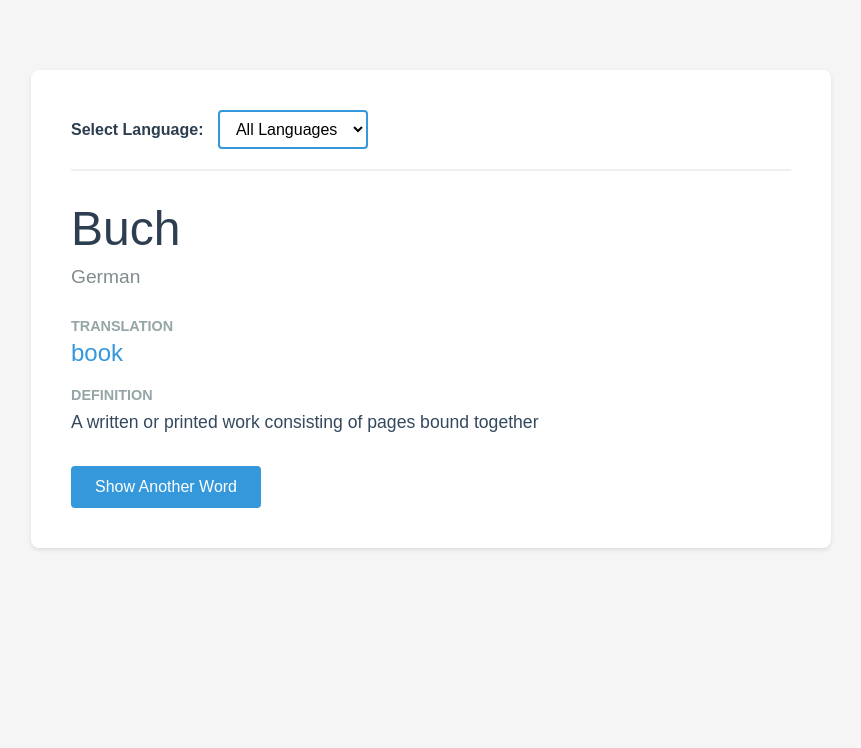
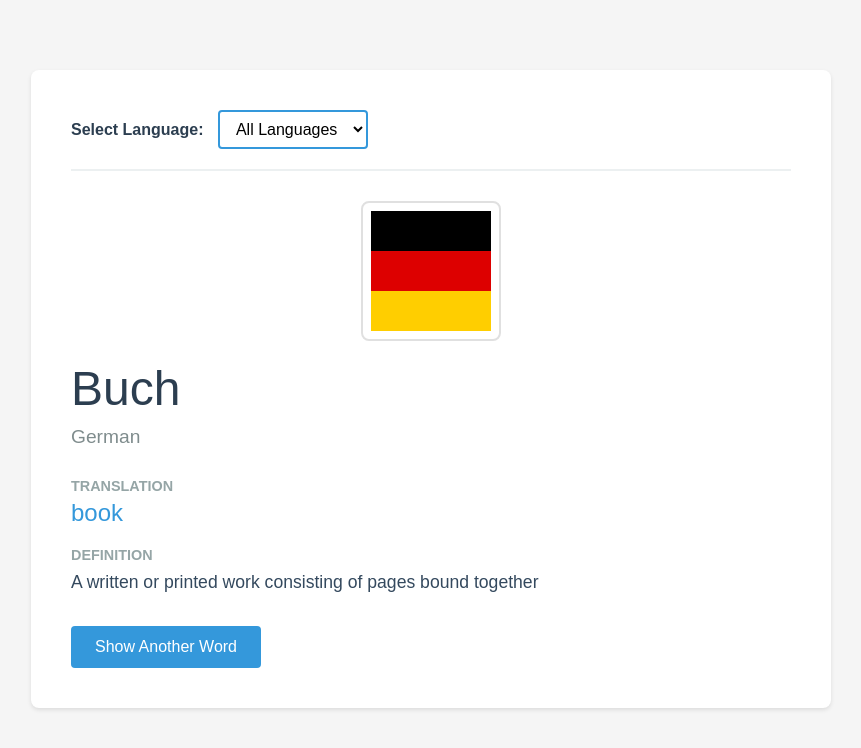
Before and after one commit to noxpert/django-language, a Django app: page / in a window 1280 px wide. Shown: the top 748 px of the page, without its empty margins (209-1070 px from the left). Run offline with Django 5.2, Linux system fonts and the light colour scheme; data comes from the database, SQL or seed files in the repository.

Commit message:
Add favicons, Hungarian is in use now.
German and a Generic are also available.
Also added image to word of the day for language of word

Co-Authored-By: Claude <noreply@anthropic.com>

```diff
--- a/djangolanguage/settings.py
+++ b/djangolanguage/settings.py
@@ -117,6 +117,9 @@ USE_TZ = True
 
 STATIC_URL = "static/"
 
+STATICFILES_DIRS = [
+    BASE_DIR / 'static',
+]
 # Default primary key field type
 # https://docs.djangoproject.com/en/5.2/ref/settings/#default-auto-field
 
--- /dev/null
+++ b/static/css/style.css
@@ -0,0 +1,101 @@
+body {
+    font-family: Arial, sans-serif;
+    max-width: 800px;
+    margin: 50px auto;
+    padding: 20px;
+    background-color: #f5f5f5;
+}
+
+.word-card {
+    background-color: white;
+    border-radius: 8px;
+    padding: 40px;
+    box-shadow: 0 2px 4px rgba(0,0,0,0.1);
+}
+
+.language-icon {
+    width: 120px;
+    height: 120px;
+    display: block;
+    margin: 0 auto 20px;
+    border: 2px solid #e0e0e0;
+    border-radius: 8px;
+    padding: 8px;
+    background-color: white;
+}
+
+.word {
+    font-size: 3em;
+    color: #2c3e50;
+    margin-bottom: 10px;
+}
+
+.language {
+    color: #7f8c8d;
+    font-size: 1.2em;
+    margin-bottom: 30px;
+}
+
+.translation {
+    font-size: 1.5em;
+    color: #3498db;
+    margin-bottom: 20px;
+}
+
+.definition {
+    font-size: 1.1em;
+    color: #34495e;
+    line-height: 1.6;
+}
+
+.label {
+    font-weight: bold;
+    text-transform: uppercase;
+    font-size: 0.9em;
+    color: #95a5a6;
+    margin-bottom: 5px;
+}
+
+.refresh-btn {
+    margin-top: 30px;
+    padding: 12px 24px;
+    background-color: #3498db;
+    color: white;
+    border: none;
+    border-radius: 4px;
+    font-size: 1em;
+    cursor: pointer;
+    text-decoration: none;
+    display: inline-block;
+}
+
+.refresh-btn:hover {
+    background-color: #2980b9;
+}
+
+.no-words {
+    text-align: center;
+    color: #7f8c8d;
+    font-size: 1.2em;
+}
+
+.language-selector {
+    margin-bottom: 30px;
+    padding-bottom: 20px;
+    border-bottom: 2px solid #ecf0f1;
+}
+
+.language-selector label {
+    font-weight: bold;
+    color: #2c3e50;
+    margin-right: 10px;
+}
+
+.language-selector select {
+    padding: 8px 12px;
+    font-size: 1em;
+    border: 2px solid #3498db;
+    border-radius: 4px;
+    background-color: white;
+    cursor: pointer;
+}
--- /dev/null
+++ b/wod/templates/wod/base.html
@@ -0,0 +1,18 @@
+<!DOCTYPE html>
+{% load static %}
+<html lang="en">
+<head>
+    <meta charset="UTF-8">
+    <link rel="icon" type="image/x-icon" href="{% static 'images/favicon.ico' %}">
+    <link rel="apple-touch-icon" sizes="180x180" href="{% static 'images/favicon.svg' %}">
+    <meta name="viewport" content="width=device-width, initial-scale=1.0">
+    <title>{% block title %}Word of the Day{% endblock %}</title>
+    <link rel="stylesheet" href="{% static 'css/style.css' %}">
+    {% block extra_css %}{% endblock %}
+</head>
+<body>
+    {% block content %}
+    {% endblock %}
+    {% block extra_js %}{% endblock %}
+</body>
+</html>
--- a/wod/templates/wod/random_word.html
+++ b/wod/templates/wod/random_word.html
@@ -1,91 +1,9 @@
-<!DOCTYPE html>
-<html lang="en">
-<head>
-    <meta charset="UTF-8">
-    <meta name="viewport" content="width=device-width, initial-scale=1.0">
-    <title>Word of the Day</title>
-    <style>
-        body {
-            font-family: Arial, sans-serif;
-            max-width: 800px;
-            margin: 50px auto;
-            padding: 20px;
-            background-color: #f5f5f5;
-        }
-        .word-card {
-            background-color: white;
-            border-radius: 8px;
-            padding: 40px;
-            box-shadow: 0 2px 4px rgba(0,0,0,0.1);
-        }
-        .word {
-            font-size: 3em;
-            color: #2c3e50;
-            margin-bottom: 10px;
-        }
-        .language {
-            color: #7f8c8d;
-            font-size: 1.2em;
-            margin-bottom: 30px;
-        }
-        .translation {
-            font-size: 1.5em;
-            color: #3498db;
-            margin-bottom: 20px;
-        }
-        .definition {
-            font-size: 1.1em;
-            color: #34495e;
-            line-height: 1.6;
-        }
-        .label {
-            font-weight: bold;
-            text-transform: uppercase;
-            font-size: 0.9em;
-            color: #95a5a6;
-            margin-bottom: 5px;
-        }
-        .refresh-btn {
-            margin-top: 30px;
-            padding: 12px 24px;
-            background-color: #3498db;
-            color: white;
-            border: none;
-            border-radius: 4px;
-            font-size: 1em;
-            cursor: pointer;
-            text-decoration: none;
-            display: inline-block;
-        }
-        .refresh-btn:hover {
-            background-color: #2980b9;
-        }
-        .no-words {
-            text-align: center;
-            color: #7f8c8d;
-            font-size: 1.2em;
-        }
-        .language-selector {
-            margin-bottom: 30px;
-            padding-bottom: 20px;
-            border-bottom: 2px solid #ecf0f1;
-        }
-        .language-selector label {
-            font-weight: bold;
-            color: #2c3e50;
-            margin-right: 10px;
-        }
-        .language-selector select {
-            padding: 8px 12px;
-            font-size: 1em;
-            border: 2px solid #3498db;
-            border-radius: 4px;
-            background-color: white;
-            cursor: pointer;
-        }
-    </style>
-</head>
-<body>
+{% extends 'wod/base.html' %}
+{% load static %}
+
+{% block title %}Word of the Day{% endblock %}
+
+{% block content %}
     <div class="word-card">
         <div class="language-selector">
             <form method="get" action="{% url 'random_word' %}" id="languageForm">
@@ -102,6 +20,13 @@
         </div>
 
         {% if word %}
+            {% if word.language.code == 'hu' %}
+                <img src="{% static 'images/magyar.svg' %}" alt="Hungarian" class="language-icon">
+            {% elif word.language.code == 'de' %}
+                <img src="{% static 'images/deutsch.svg' %}" alt="German" class="language-icon">
+            {% else %}
+                <img src="{% static 'images/favicon-letters.svg' %}" alt="{{ word.language.name }}" class="language-icon">
+            {% endif %}
             <div class="word">{{ word.word }}</div>
             <div class="language">{{ word.language.name }}</div>
 
@@ -116,5 +41,4 @@
             <div class="no-words">No words available yet. Please add some words to get started!</div>
         {% endif %}
     </div>
-</body>
-</html>
+{% endblock %}
```
Also changed, not shown: static/images/deutsch.svg (added), static/images/favicon-deutsch.ico (added), static/images/favicon-letters.ico (added), static/images/favicon-letters.svg (added), static/images/favicon.ico (added), static/images/favicon.svg (added), static/images/magyar.svg (added).
